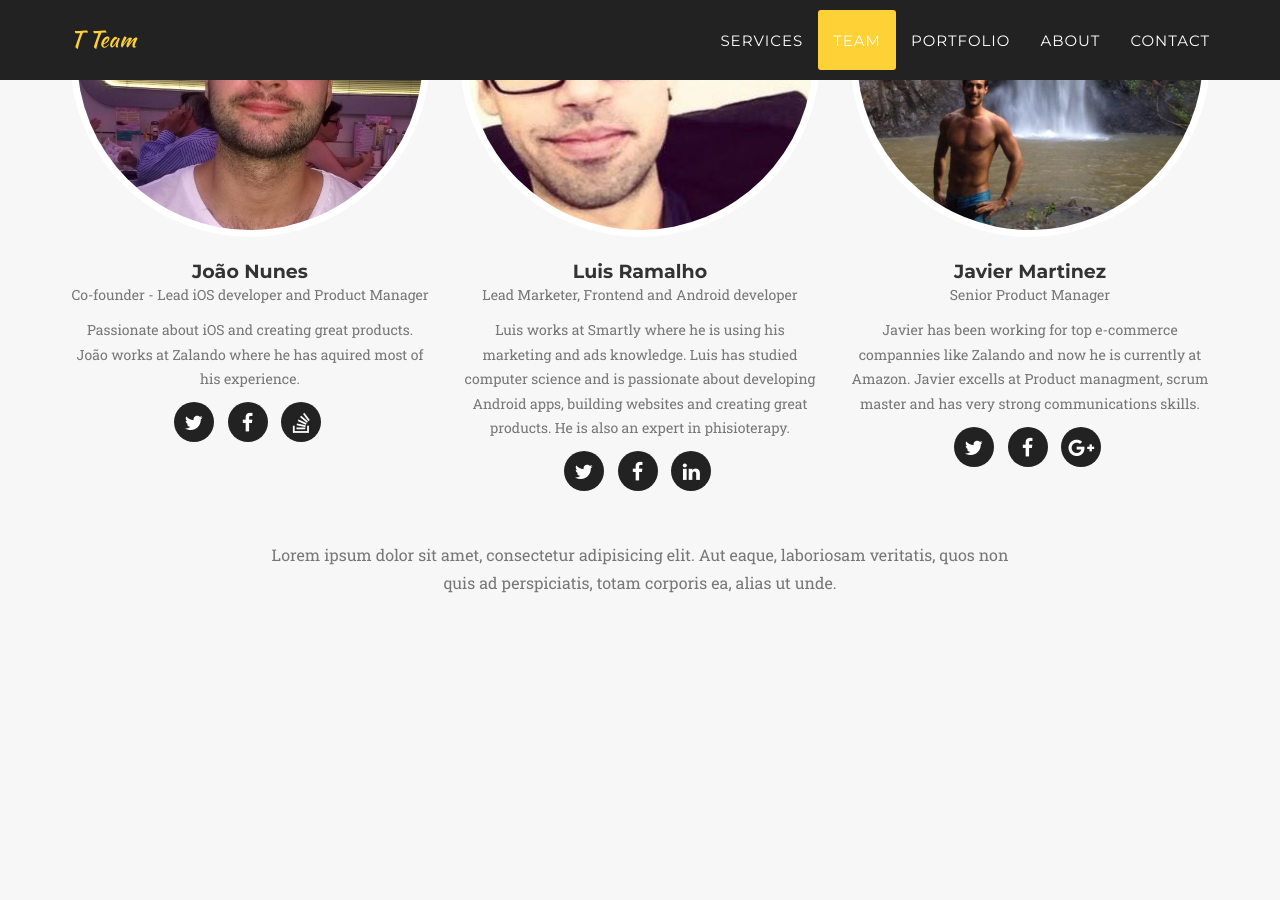
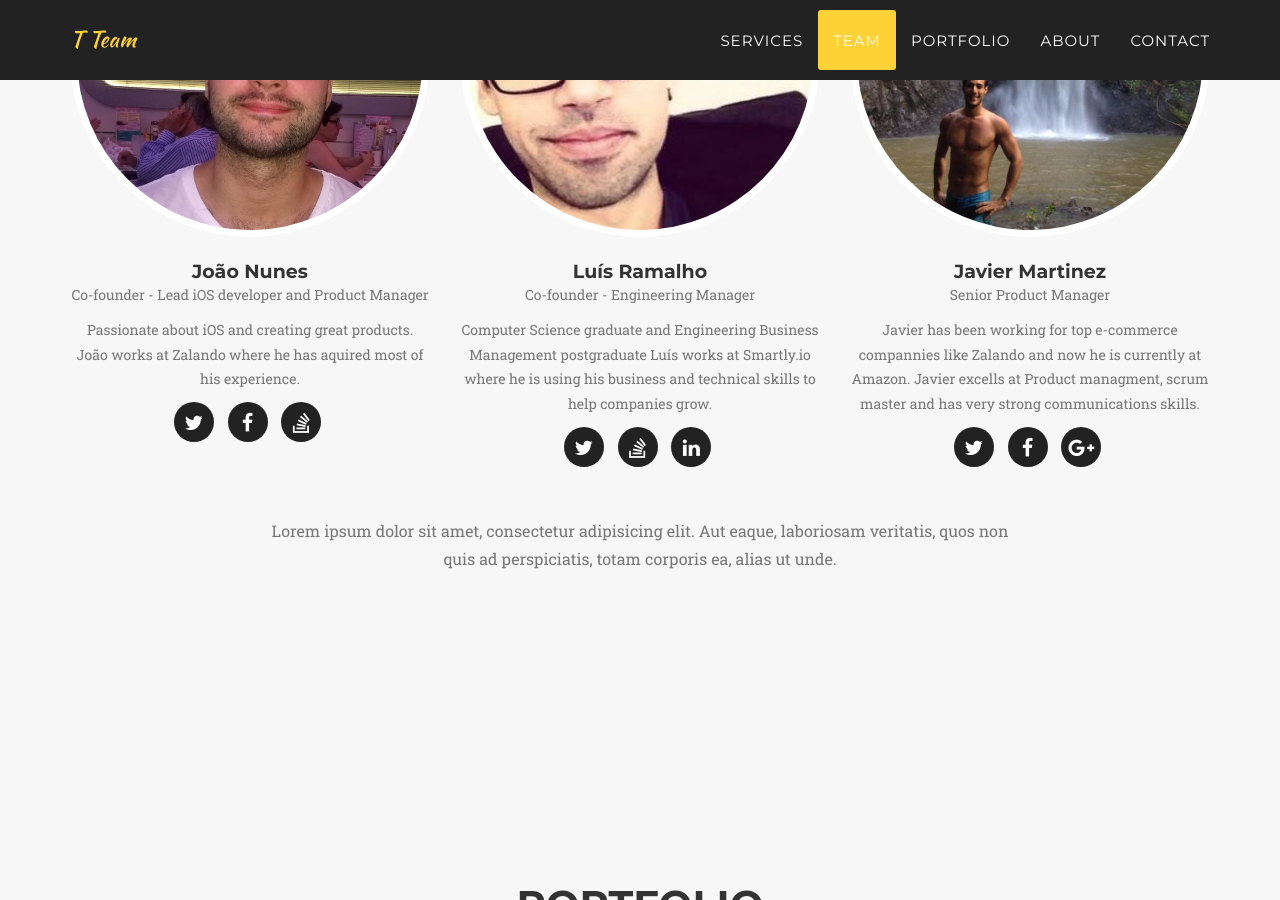
Before and after one commit to mariodourado/teamsite, a Jekyll site: the page built from index.html, in a window 1280 px wide and 900 px high, scrolled down 2079 px. Built offline with Jekyll 4.4.1, drawn with Linux system fonts in a browser that asks for light colours; some web fonts are replaced.

Commit message:
Improves Luís' description

```diff
--- a/_config.yml
+++ b/_config.yml
@@ -21,17 +21,17 @@ people:
     - title: stack-overflow
       url: #
 
-- name: Luis Ramalho
+- name: Luís Ramalho
   pic: 2
-  position: Lead Marketer, Frontend and Android developer
-  description: Luis works at Smartly where he is using his marketing and ads knowledge. Luis has studied computer science and is passionate about developing Android apps, building websites and creating great products. He is also an expert in phisioterapy.
+  position: Co-founder - Engineering Manager
+  description: Computer Science graduate and Engineering Business Management postgraduate Luís works at Smartly.io where he is using his business and technical skills to help companies grow.
   social:
     - title: twitter
-      url: #
-    - title: facebook
-      url: #
+      url: https://twitter.com/luisramalho
+    - title: stack-overflow
+      url: https://stackoverflow.com/users/848250/lu%c3%ads-ramalho
     - title: linkedin
-      url: #
+      url: https://www.linkedin.com/in/luismanuelramalho/
 
 - name: Javier Martinez
   pic: 3
```
